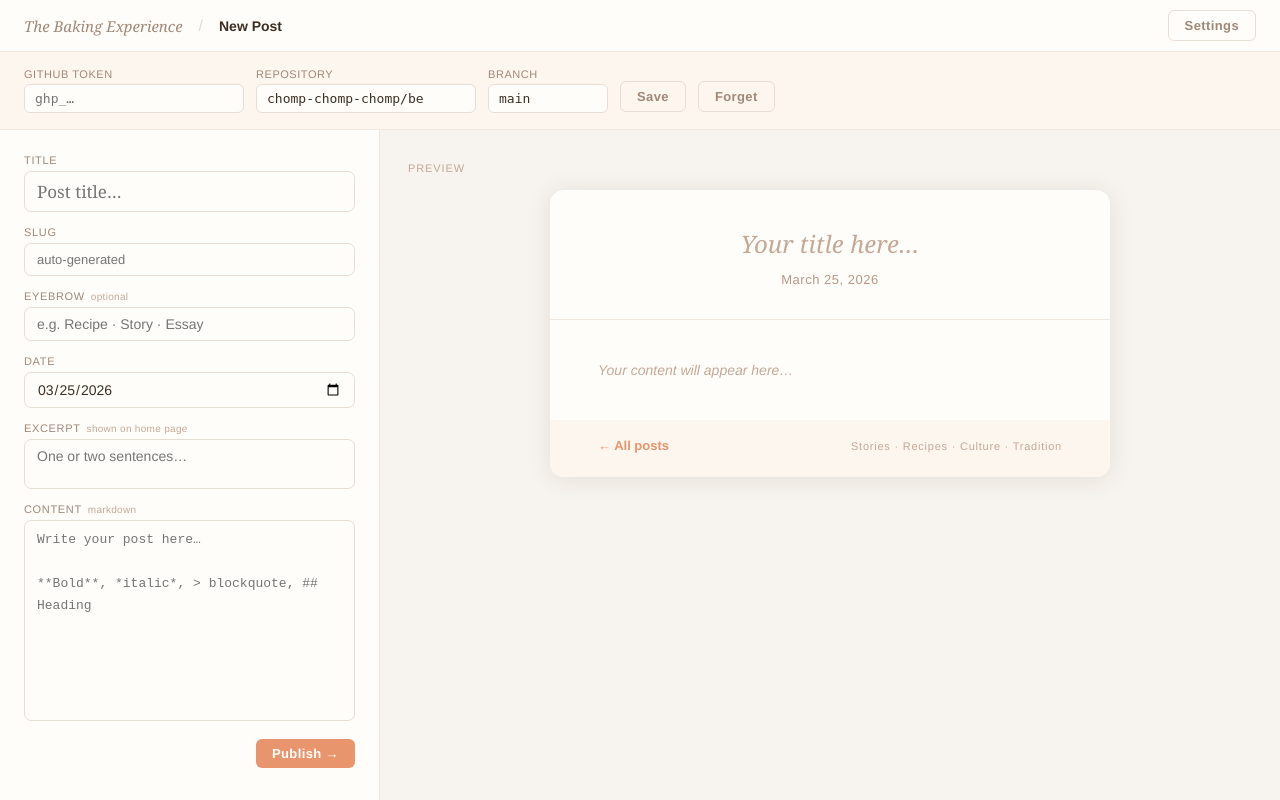
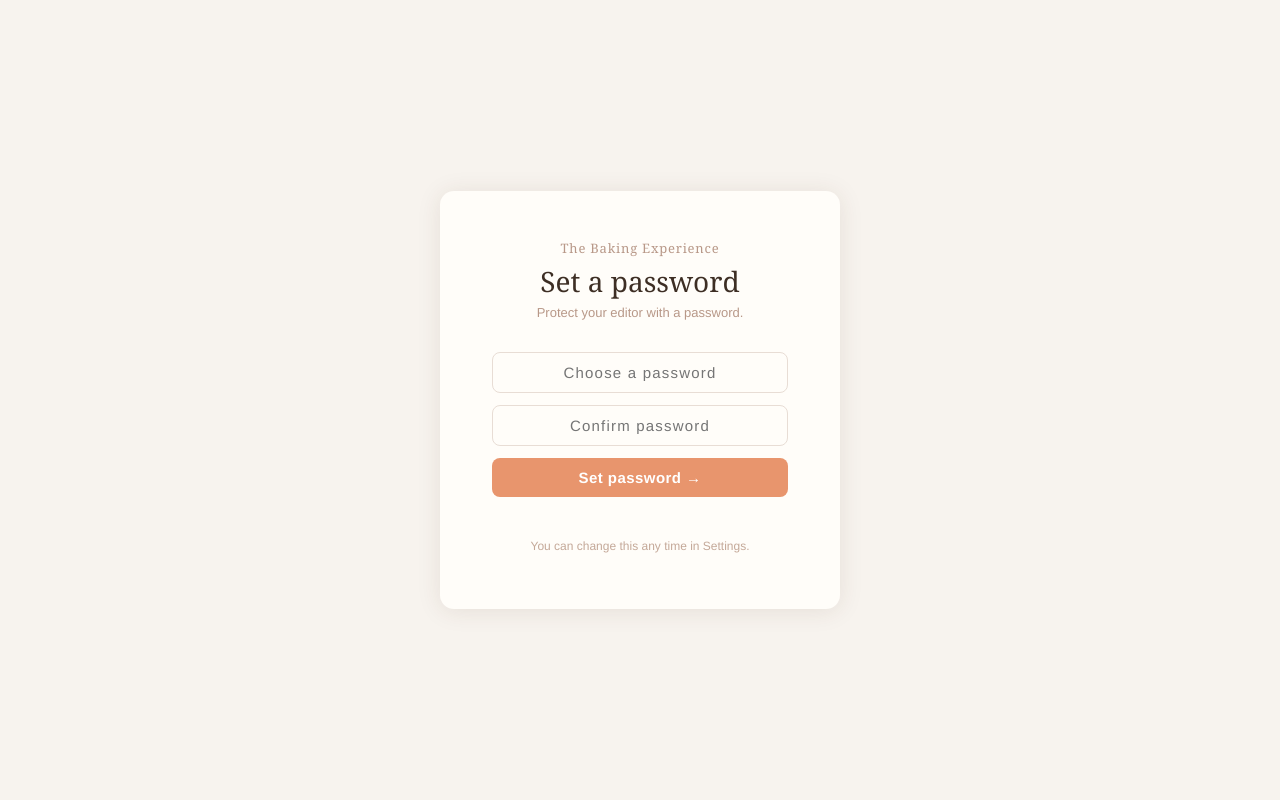
Before and after one commit to chomp-chomp-chomp/be, a web app: file admin/index.html in a window 1280 px wide. Run offline with its HTML, style and script files only (its server is not run), Linux system fonts and the light colour scheme.

Commit message:
Add admin auth, image/link support, and markdown hints
- Lock screen with SHA-256 password (first visit shows setup form,
  subsequent visits show login; session persists until tab closes)
- Change password via Settings drawer
- Images (![alt](url)) and links ([text](url)) now styled in both
  the live preview and published posts
- Markdown reference panel below the content editor

https://claude.ai/code/session_01Djo5mLyRLUFApctfk7gjKp

```diff
--- a/admin/index.html
+++ b/admin/index.html
@@ -18,6 +18,90 @@
       display: flex;
       flex-direction: column;
       overflow: hidden;
+    }
+
+    /* ── Lock screen ── */
+    #lock-screen {
+      position: fixed;
+      inset: 0;
+      background: #f7f3ee;
+      display: flex;
+      align-items: center;
+      justify-content: center;
+      z-index: 100;
+      padding: 24px;
+    }
+    .lock-card {
+      background: #fffdf9;
+      border-radius: 14px;
+      box-shadow: 0 2px 24px rgba(80,50,30,0.10);
+      padding: 48px 52px 44px;
+      width: 100%;
+      max-width: 400px;
+      text-align: center;
+    }
+    .lock-logo {
+      font-family: Georgia, serif;
+      font-size: 13px;
+      color: #b89888;
+      letter-spacing: 0.06em;
+      margin: 0 0 8px;
+      text-decoration: none;
+      display: block;
+    }
+    .lock-title {
+      font-family: Georgia, serif;
+      font-size: 28px;
+      font-weight: normal;
+      color: #3d2e24;
+      margin: 0 0 6px;
+      line-height: 1.2;
+    }
+    .lock-subtitle {
+      font-size: 13px;
+      color: #b89888;
+      margin: 0 0 32px;
+    }
+    .lock-form { display: flex; flex-direction: column; gap: 12px; }
+    .lock-input {
+      width: 100%;
+      padding: 11px 16px;
+      border: 1px solid #e8ddd5;
+      border-radius: 8px;
+      font-family: inherit;
+      font-size: 15px;
+      color: #3d2e24;
+      background: #fffdf9;
+      text-align: center;
+      letter-spacing: 0.08em;
+      transition: border-color 0.12s;
+    }
+    .lock-input:focus { outline: none; border-color: #e8956d; }
+    .lock-btn {
+      width: 100%;
+      padding: 11px;
+      background: #e8956d;
+      color: #fff;
+      border: none;
+      border-radius: 8px;
+      font-family: inherit;
+      font-size: 15px;
+      font-weight: 600;
+      cursor: pointer;
+      letter-spacing: 0.03em;
+      transition: opacity 0.12s;
+    }
+    .lock-btn:hover { opacity: 0.88; }
+    .lock-error {
+      font-size: 13px;
+      color: #c0504a;
+      min-height: 18px;
+      margin-top: 4px;
+    }
+    .lock-hint {
+      font-size: 12px;
+      color: #c4a898;
+      margin-top: 20px;
     }
 
     /* ── Top bar ── */
@@ -74,13 +158,14 @@
       padding: 0 24px;
       overflow: hidden;
       max-height: 0;
-      transition: max-height 0.2s ease, padding 0.2s ease;
+      transition: max-height 0.25s ease, padding 0.25s ease;
       flex-shrink: 0;
     }
     .settings-drawer.open {
-      max-height: 120px;
+      max-height: 180px;
       padding: 16px 24px;
     }
+    .settings-rows { display: flex; flex-direction: column; gap: 10px; }
     .settings-row {
       display: flex;
       gap: 12px;
@@ -97,10 +182,17 @@
       font-size: 13px;
       color: #3d2e24;
       background: #fffdf9;
-      width: 220px;
+      width: 200px;
     }
     .settings-field input:focus { outline: none; border-color: #e8956d; }
-    .settings-field.narrow input { width: 120px; }
+    .settings-field.narrow input { width: 100px; }
+    .settings-divider {
+      width: 1px;
+      height: 36px;
+      background: #e8ddd5;
+      align-self: flex-end;
+      margin: 0 4px;
+    }
 
     /* ── Main split ── */
     .main {
@@ -111,15 +203,15 @@
 
     /* ── Editor panel ── */
     .editor-panel {
-      width: 380px;
+      width: 400px;
       flex-shrink: 0;
       display: flex;
       flex-direction: column;
       border-right: 1px solid #f0e8de;
       background: #fffdf9;
       overflow-y: auto;
-      padding: 24px 24px 32px;
-      gap: 14px;
+      padding: 20px 24px 28px;
+      gap: 12px;
     }
 
     .field { display: flex; flex-direction: column; gap: 5px; }
@@ -160,11 +252,47 @@
       font-family: 'Courier New', monospace;
       font-size: 13px;
       line-height: 1.7;
-      flex: 1;
-      min-height: 200px;
+      min-height: 180px;
     }
-    .field-grow { flex: 1; display: flex; flex-direction: column; }
+    .field-grow { display: flex; flex-direction: column; }
     .field-grow textarea { flex: 1; }
+
+    /* ── Markdown hints ── */
+    .md-hints {
+      border-top: 1px solid #f0e8de;
+      padding-top: 12px;
+    }
+    .md-hints-title {
+      font-size: 10px;
+      color: #c4a898;
+      letter-spacing: 0.07em;
+      text-transform: uppercase;
+      margin-bottom: 8px;
+    }
+    .md-hints-grid {
+      display: grid;
+      grid-template-columns: 1fr 1fr;
+      gap: 5px 12px;
+    }
+    .md-hint {
+      display: flex;
+      align-items: center;
+      gap: 6px;
+      font-size: 12px;
+      color: #b89888;
+      white-space: nowrap;
+    }
+    .md-hint code {
+      font-family: 'Courier New', monospace;
+      font-size: 11px;
+      background: #f7f3ee;
+      color: #6a5248;
+      padding: 2px 5px;
+      border-radius: 3px;
+    }
+    .md-hint-full {
+      grid-column: 1 / -1;
+    }
 
     .publish-row {
       display: flex;
@@ -191,7 +319,7 @@
       padding-left: 4px;
     }
 
-    /* Scoped blog card styles for the preview */
+    /* Scoped blog styles for preview */
     .preview-card {
       background: #fffdf9;
       border-radius: 14px;
@@ -273,6 +401,19 @@
       color: #6a5248;
     }
     .preview-body blockquote p { margin: 0; font-size: inherit; line-height: inherit; color: inherit; }
+    .preview-body a { color: #e8956d; font-weight: 500; text-decoration: underline; }
+    .preview-body img {
+      max-width: 100%;
+      border-radius: 8px;
+      display: block;
+      margin: 4px auto 20px;
+      height: auto;
+    }
+    .preview-body hr {
+      border: none;
+      border-top: 1px solid #f0e8de;
+      margin: 28px 0;
+    }
     .preview-footer {
       display: flex;
       justify-content: space-between;
@@ -294,12 +435,48 @@
       body { overflow: auto; }
       .main { flex-direction: column; overflow: visible; }
       .editor-panel { width: 100%; border-right: none; border-bottom: 1px solid #f0e8de; overflow: visible; }
-      #content-input { min-height: 160px; }
+      #content-input { min-height: 140px; }
       .preview-panel { padding: 24px 16px 48px; }
+      .md-hints-grid { grid-template-columns: 1fr; }
+      .lock-card { padding: 36px 28px 32px; }
     }
   </style>
 </head>
 <body>
+
+<!-- ── Lock screen ──────────────────────────────────────── -->
+<div id="lock-screen">
+  <div class="lock-card">
+    <a class="lock-logo" href="../">The Baking Experience</a>
+
+    <!-- Login form -->
+    <div id="lock-login">
+      <h1 class="lock-title">Editor</h1>
+      <p class="lock-subtitle">Enter your password to continue.</p>
+      <form class="lock-form" onsubmit="tryLogin(event)">
+        <input class="lock-input" type="password" id="lock-password" placeholder="Password" autofocus autocomplete="current-password">
+        <button class="lock-btn" type="submit">Enter →</button>
+      </form>
+      <p class="lock-error" id="lock-error"></p>
+    </div>
+
+    <!-- First-time setup form -->
+    <div id="lock-setup" style="display:none">
+      <h1 class="lock-title">Set a password</h1>
+      <p class="lock-subtitle">Protect your editor with a password.</p>
+      <form class="lock-form" onsubmit="trySetup(event)">
+        <input class="lock-input" type="password" id="setup-pw1" placeholder="Choose a password" autocomplete="new-password">
+        <input class="lock-input" type="password" id="setup-pw2" placeholder="Confirm password" autocomplete="new-password">
+        <button class="lock-btn" type="submit">Set password →</button>
+      </form>
+      <p class="lock-error" id="setup-error"></p>
+      <p class="lock-hint">You can change this any time in Settings.</p>
+    </div>
+  </div>
+</div>
+
+<!-- ── App (hidden until authed) ────────────────────────── -->
+<div id="app" style="display:none; height:100%; display:none; flex-direction:column;">
 
   <div class="topbar">
     <a class="topbar-logo" href="../">The Baking Experience</a>
@@ -307,10 +484,11 @@
     <span class="topbar-title">New Post</span>
     <div class="topbar-spacer"></div>
     <span class="topbar-status" id="status"></span>
-  <button class="btn btn-ghost" onclick="toggleSettings()" id="settings-btn">Settings</button>
+    <button class="btn btn-ghost" onclick="toggleSettings()">Settings</button>
   </div>
 
   <div class="settings-drawer" id="settings-drawer">
+    <div class="settings-rows">
       <div class="settings-row">
         <div class="settings-field">
           <label>GitHub Token</label>
@@ -324,8 +502,16 @@
           <label>Branch</label>
           <input type="text" id="s-branch" placeholder="main">
         </div>
-    <button class="btn btn-ghost" onclick="saveSettings()" style="margin-bottom:1px;">Save</button>
-    <button class="btn btn-ghost" onclick="clearSettings()" style="margin-bottom:1px;">Forget</button>
+        <div class="settings-divider"></div>
+        <div class="settings-field narrow">
+          <label>New password</label>
+          <input type="password" id="s-newpw" placeholder="leave blank to keep" autocomplete="new-password">
+        </div>
+      </div>
+      <div class="settings-row">
+        <button class="btn btn-ghost" onclick="saveSettings()">Save</button>
+        <button class="btn btn-ghost" onclick="clearSettings()">Forget all</button>
+      </div>
     </div>
   </div>
 
@@ -360,7 +546,23 @@
 
       <div class="field field-grow">
         <label>Content <span class="optional">markdown</span></label>
-      <textarea id="content-input" placeholder="Write your post here…&#10;&#10;**Bold**, *italic*, > blockquote, ## Heading" oninput="updatePreview()"></textarea>
+        <textarea id="content-input" placeholder="Write your post here…" oninput="updatePreview()"></textarea>
+      </div>
+
+      <div class="md-hints">
+        <div class="md-hints-title">Markdown reference</div>
+        <div class="md-hints-grid">
+          <div class="md-hint"><code>**bold**</code></div>
+          <div class="md-hint"><code>*italic*</code></div>
+          <div class="md-hint md-hint-full"><code>[Link text](https://example.com)</code></div>
+          <div class="md-hint md-hint-full"><code>![Alt text](https://image-url.com)</code> — embed image</div>
+          <div class="md-hint"><code>## Heading</code></div>
+          <div class="md-hint"><code>### Subheading</code></div>
+          <div class="md-hint md-hint-full"><code>> Blockquote text</code></div>
+          <div class="md-hint"><code>- bullet item</code></div>
+          <div class="md-hint"><code>1. numbered</code></div>
+          <div class="md-hint"><code>---</code> divider</div>
+        </div>
       </div>
 
       <div class="publish-row">
@@ -382,28 +584,79 @@
     </div>
 
   </div>
+</div><!-- #app -->
 
 <script>
+  // ── Auth helpers ──────────────────────────────────────────
+
+  async function sha256(str) {
+    const buf = await crypto.subtle.digest('SHA-256', new TextEncoder().encode(str));
+    return [...new Uint8Array(buf)].map(b => b.toString(16).padStart(2,'0')).join('');
+  }
+
+  function showApp() {
+    document.getElementById('lock-screen').style.display = 'none';
+    const app = document.getElementById('app');
+    app.style.display = 'flex';
+    updatePreview();
+    if (!localStorage.getItem('be_token')) {
+      setTimeout(() => { document.getElementById('settings-drawer').classList.add('open'); loadSettings(); }, 300);
+    }
+  }
+
+  async function tryLogin(e) {
+    e.preventDefault();
+    const pw = document.getElementById('lock-password').value;
+    const hash = await sha256(pw);
+    if (hash === localStorage.getItem('be_pw_hash')) {
+      sessionStorage.setItem('be_authed', '1');
+      showApp();
+    } else {
+      document.getElementById('lock-error').textContent = 'Incorrect password.';
+      document.getElementById('lock-password').value = '';
+      document.getElementById('lock-password').focus();
+    }
+  }
+
+  async function trySetup(e) {
+    e.preventDefault();
+    const pw1 = document.getElementById('setup-pw1').value;
+    const pw2 = document.getElementById('setup-pw2').value;
+    const err = document.getElementById('setup-error');
+    if (pw1.length < 6) return (err.textContent = 'At least 6 characters please.');
+    if (pw1 !== pw2)    return (err.textContent = 'Passwords don\'t match.');
+    localStorage.setItem('be_pw_hash', await sha256(pw1));
+    sessionStorage.setItem('be_authed', '1');
+    showApp();
+  }
+
   // ── Settings ─────────────────────────────────────────────
 
   function loadSettings() {
     document.getElementById('s-token').value  = localStorage.getItem('be_token')  || '';
     document.getElementById('s-repo').value   = localStorage.getItem('be_repo')   || 'chomp-chomp-chomp/be';
     document.getElementById('s-branch').value = localStorage.getItem('be_branch') || 'main';
+    document.getElementById('s-newpw').value  = '';
   }
 
-  function saveSettings() {
+  async function saveSettings() {
     localStorage.setItem('be_token',  document.getElementById('s-token').value.trim());
     localStorage.setItem('be_repo',   document.getElementById('s-repo').value.trim());
     localStorage.setItem('be_branch', document.getElementById('s-branch').value.trim());
+    const newpw = document.getElementById('s-newpw').value;
+    if (newpw) {
+      if (newpw.length < 6) return setStatus('New password must be at least 6 characters.', 'err');
+      localStorage.setItem('be_pw_hash', await sha256(newpw));
+    }
     closeSettings();
     setStatus('Settings saved.', '');
   }
 
   function clearSettings() {
-    ['be_token','be_repo','be_branch'].forEach(k => localStorage.removeItem(k));
-    loadSettings();
-    setStatus('Settings cleared.', '');
+    if (!confirm('This will remove your token and password. You\'ll need to set them up again. Continue?')) return;
+    ['be_token','be_repo','be_branch','be_pw_hash'].forEach(k => localStorage.removeItem(k));
+    sessionStorage.removeItem('be_authed');
+    location.reload();
   }
 
   function toggleSettings() {
@@ -427,15 +680,11 @@
   }
 
   function onTitleChange(val) {
-    if (!slugManuallyEdited) {
-      document.getElementById('slug-input').value = toSlug(val);
-    }
+    if (!slugManuallyEdited) document.getElementById('slug-input').value = toSlug(val);
     updatePreview();
   }
 
-  document.getElementById('slug-input').addEventListener('keydown', () => {
-    slugManuallyEdited = true;
-  });
+  document.getElementById('slug-input').addEventListener('keydown', () => { slugManuallyEdited = true; });
 
   // ── Date default ─────────────────────────────────────────
 
@@ -445,9 +694,7 @@
 
   function formatDate(str) {
     if (!str) return '';
-    return new Date(str + 'T00:00:00').toLocaleDateString('en-US', {
-      year: 'numeric', month: 'long', day: 'numeric'
-    });
+    return new Date(str + 'T00:00:00').toLocaleDateString('en-US', { year: 'numeric', month: 'long', day: 'numeric' });
   }
 
   function updatePreview() {
@@ -456,25 +703,20 @@
     const date    = document.getElementById('date-input').value;
     const content = document.getElementById('content-input').value;
 
-    // Header
-    const headerEl = document.getElementById('preview-header');
-    headerEl.innerHTML = `
+    document.getElementById('preview-header').innerHTML = `
       ${eyebrow ? `<p class="preview-eyebrow">${esc(eyebrow)}</p>` : ''}
       <h1 class="preview-title${title ? '' : ' empty'}">${title ? esc(title) : 'Your title here…'}</h1>
       <p class="preview-date">${formatDate(date)}</p>
     `;
 
-    // Body
     const bodyWrap = document.getElementById('preview-body-wrap');
-    if (content.trim()) {
-      bodyWrap.innerHTML = `<div class="preview-body">${marked.parse(content)}</div>`;
-    } else {
-      bodyWrap.innerHTML = `<p class="preview-empty-body">Your content will appear here…</p>`;
-    }
+    bodyWrap.innerHTML = content.trim()
+      ? `<div class="preview-body">${marked.parse(content)}</div>`
+      : `<p class="preview-empty-body">Your content will appear here…</p>`;
   }
 
-  function esc(str) {
-    return str.replace(/&/g,'&amp;').replace(/</g,'&lt;').replace(/>/g,'&gt;').replace(/"/g,'&quot;');
+  function esc(s) {
+    return s.replace(/&/g,'&amp;').replace(/</g,'&lt;').replace(/>/g,'&gt;').replace(/"/g,'&quot;');
   }
 
   // ── Status ───────────────────────────────────────────────
@@ -491,8 +733,8 @@
   // ── GitHub API ───────────────────────────────────────────
 
   async function ghRequest(method, path, body) {
-    const token  = localStorage.getItem('be_token');
-    const repo   = localStorage.getItem('be_repo') || 'chomp-chomp-chomp/be';
+    const token = localStorage.getItem('be_token');
+    const repo  = localStorage.getItem('be_repo') || 'chomp-chomp-chomp/be';
     if (!token) throw new Error('No GitHub token — open Settings and add one.');
     const res = await fetch(`https://api.github.com/repos/${repo}/contents/${path}`, {
       method,
@@ -511,14 +753,11 @@
   async function getFileSHA(path) {
     try {
       const branch = localStorage.getItem('be_branch') || 'main';
-      const data = await ghRequest('GET', `${path}?ref=${branch}`);
-      return data.sha;
+      return (await ghRequest('GET', `${path}?ref=${branch}`)).sha;
     } catch { return null; }
   }
 
-  function b64(str) {
-    return btoa(unescape(encodeURIComponent(str)));
-  }
+  function b64(str) { return btoa(unescape(encodeURIComponent(str))); }
 
   // ── Publish ──────────────────────────────────────────────
 
@@ -548,14 +787,11 @@
       const filePath = `posts/${slug}.json`;
       const existing = await getFileSHA(filePath);
       const body = {
-        message: `Add post: ${title}`,
+        message: existing ? `Update post: ${title}` : `Add post: ${title}`,
         content: b64(JSON.stringify(post, null, 2) + '\n'),
         branch,
       };
-      if (existing) {
-        body.message = `Update post: ${title}`;
-        body.sha = existing;
-      }
+      if (existing) body.sha = existing;
       await ghRequest('PUT', filePath, body);
       setStatus(existing ? 'Updated! Building…' : 'Published! Building…', 'ok');
     } catch (err) {
@@ -567,16 +803,19 @@
 
   // ── Init ─────────────────────────────────────────────────
 
-  updatePreview();
+  (function init() {
+    const hash   = localStorage.getItem('be_pw_hash');
+    const authed = sessionStorage.getItem('be_authed');
 
-  // Show settings prompt if no token saved
-  if (!localStorage.getItem('be_token')) {
-    setTimeout(() => {
-      document.getElementById('settings-drawer').classList.add('open');
-      loadSettings();
-      setStatus('Add your GitHub token in Settings to publish.', '');
-    }, 300);
+    if (!hash) {
+      // No password set yet — show setup
+      document.getElementById('lock-login').style.display = 'none';
+      document.getElementById('lock-setup').style.display = '';
+    } else if (authed) {
+      showApp();
     }
+    // else: show login (default state)
+  })();
 </script>
 </body>
 </html>
```
Also changed, not shown: docs/admin/index.html (+299 -60 lines), docs/style.css (+9 -1 lines), public/style.css (+9 -1 lines). Lines whose indentation alone changed are shown as unchanged.
